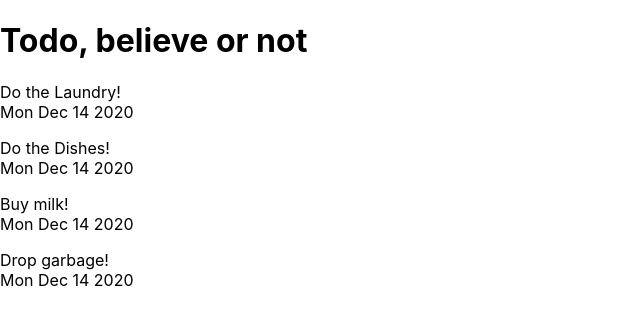
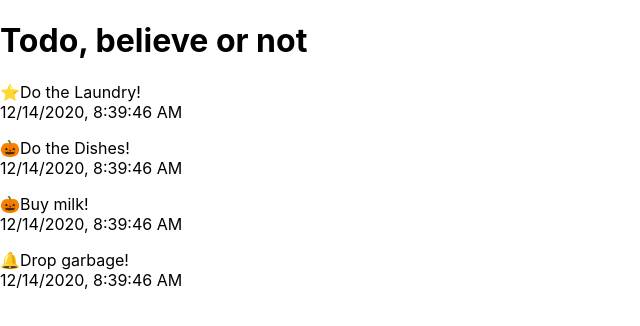
Before and after one commit to Shan-Mi/js4-todo, a React (Create React App) app: page / in a window 1280 px wide. Shown: the top 326 px of the page, without its empty margins (0-640 px from the left). Built offline with nearby package versions, Linux system fonts and the light colour scheme.

Commit message:
:lipstick: Add getEmoji function

```diff
--- a/src/App.js
+++ b/src/App.js
@@ -6,7 +6,7 @@ const todoList = [
     task: "Do the Laundry!",
     dueDate: new Date(),
     isCompleted: false,
-    priority: 3,
+    priority: 11,
   },
   {
     id: 2,
@@ -27,18 +27,29 @@ const todoList = [
     task: "Drop garbage!",
     dueDate: new Date(),
     isCompleted: false,
-    priority: 4,
+    priority: 6,
   },
 ];
 
 function App() {
+  const getEmoji = (priority) => {
+    if (priority > 10) {
+      return "⭐️";
+    }
+    if (priority > 5 && priority <= 10) {
+      return "🔔";
+    }
+    return "🎃";
+  };
+
   return (
     <div className="App">
       <h1>Todo, believe or not</h1>
       {todoList.map((todoItem) => (
         <p>
+          {getEmoji(todoItem.priority)}
           {todoItem.task} <br />
-          {todoItem.dueDate.toDateString()}
+          {todoItem.dueDate.toLocaleString()}
         </p>
       ))}
     </div>
```
